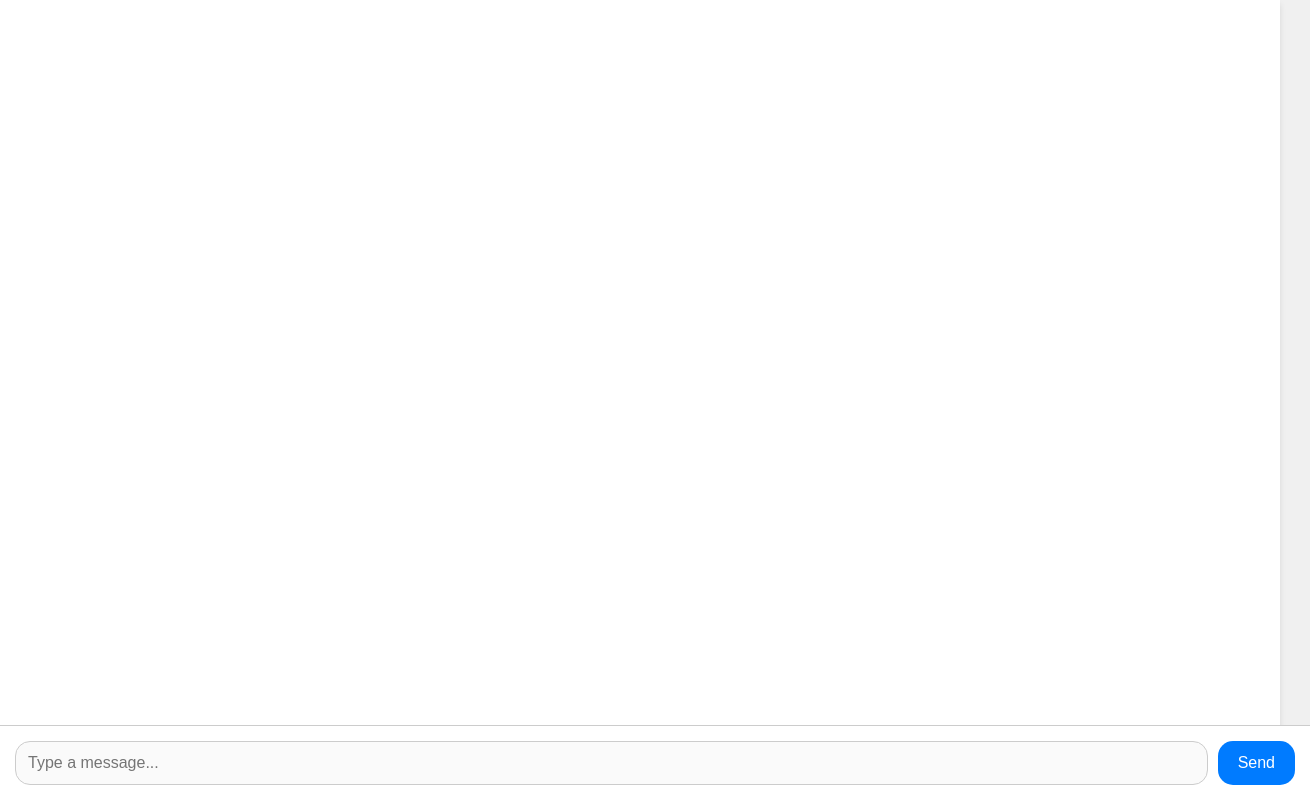
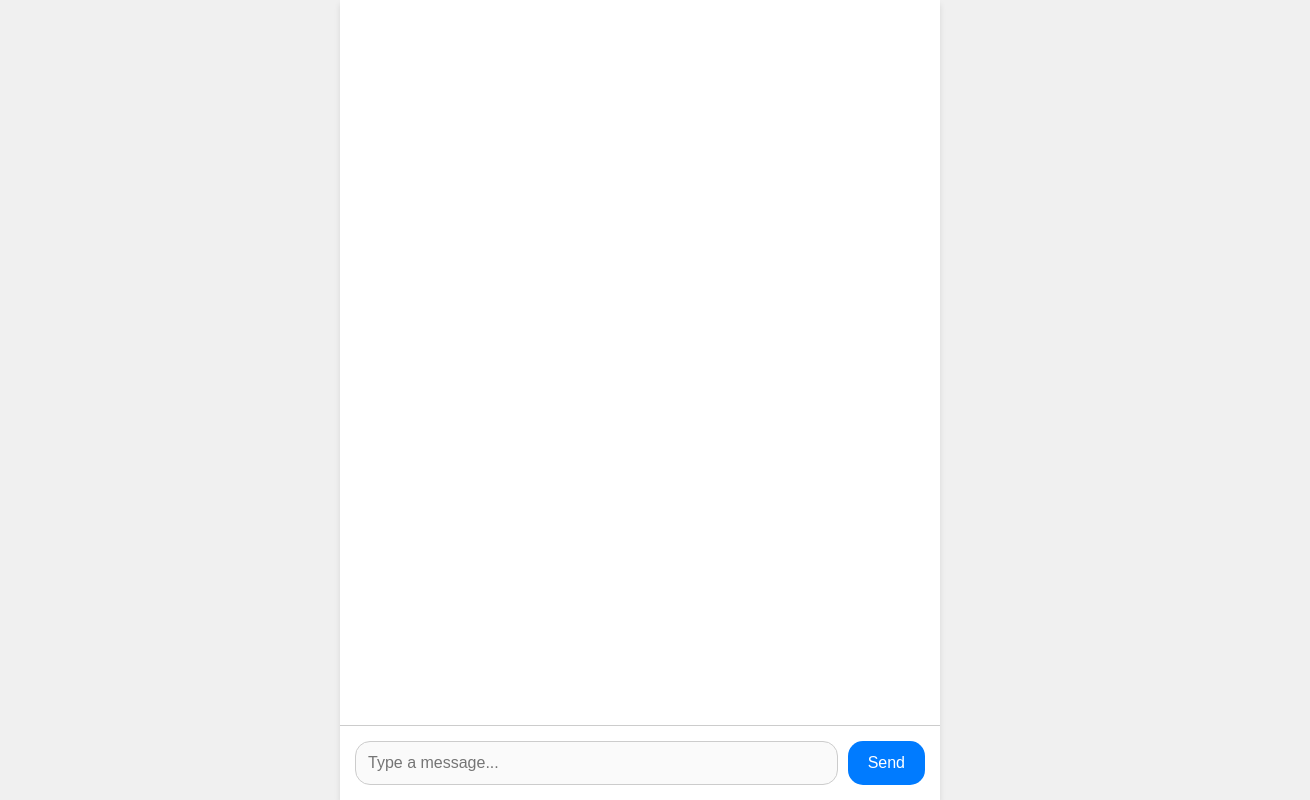
Before and after one commit to nagulofc/Chat, a website: page index.html in a window 1280 px wide. Shown: the whole page, 1310 px wide, since content can reach past the window. Drawn offline with Linux system fonts and the light colour scheme.

Commit message:
Update index.html

```diff
--- a/index.html
+++ b/index.html
@@ -5,18 +5,20 @@
   <meta name="viewport" content="width=device-width, initial-scale=1.0">
   <title>Chat App</title>
   <style>
+    /* Reset body margin and padding */
     body, html {
       margin: 0;
       padding: 0;
       height: 100%;
-      font-family: Arial, sans-serif;
     }
 
     body {
+      font-family: Arial, sans-serif;
       display: flex;
       justify-content: center;
       align-items: flex-start;
       background-color: #f0f0f0;
+      height: 100%;
     }
 
     #chat-container {
@@ -24,6 +26,7 @@
       flex-direction: column;
       width: 100%;
       height: 100vh; /* Full screen */
+      max-width: 600px;
       background-color: #ffffff;
       box-shadow: 0px 4px 6px rgba(0, 0, 0, 0.1);
     }
@@ -60,13 +63,10 @@
     }
 
     #input-container {
-      position: absolute;
-      bottom: 0;
-      width: 100%;
       display: flex;
       padding: 15px;
+      border-top: 1px solid #ccc;
       background-color: #ffffff;
-      border-top: 1px solid #ccc;
     }
 
     #chat-input {
```
